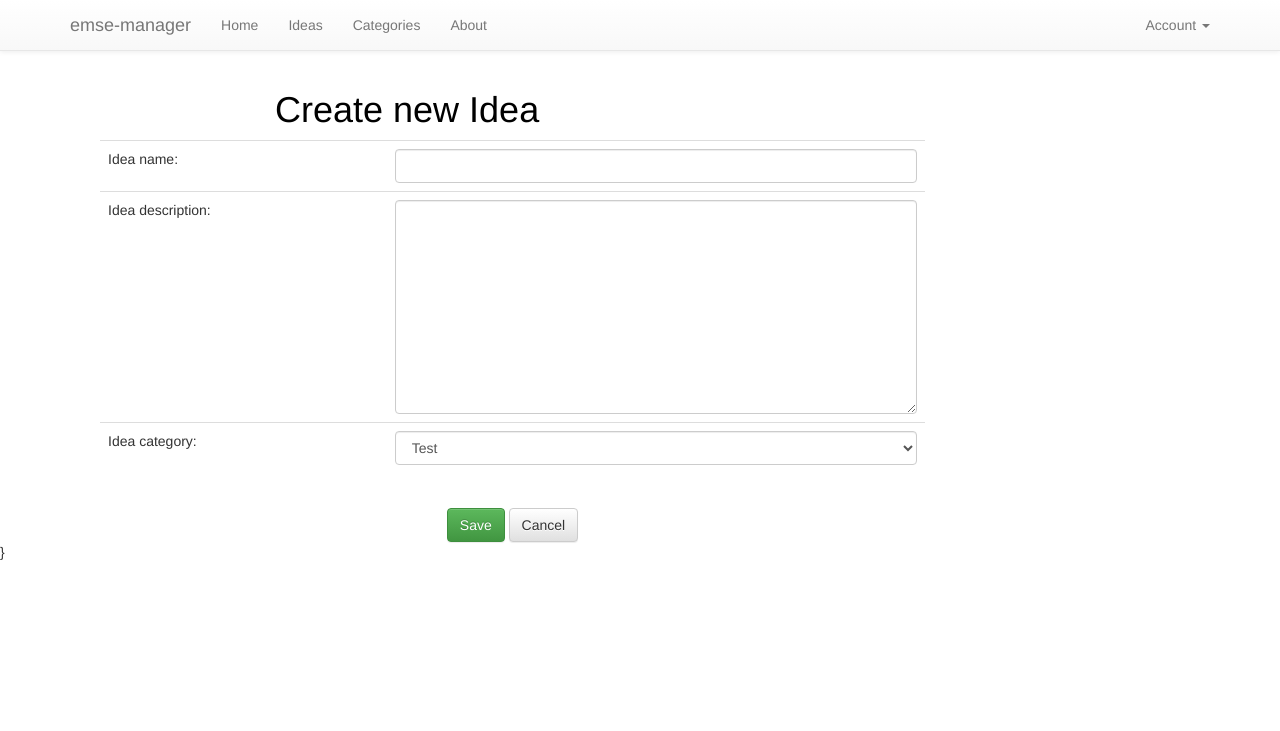
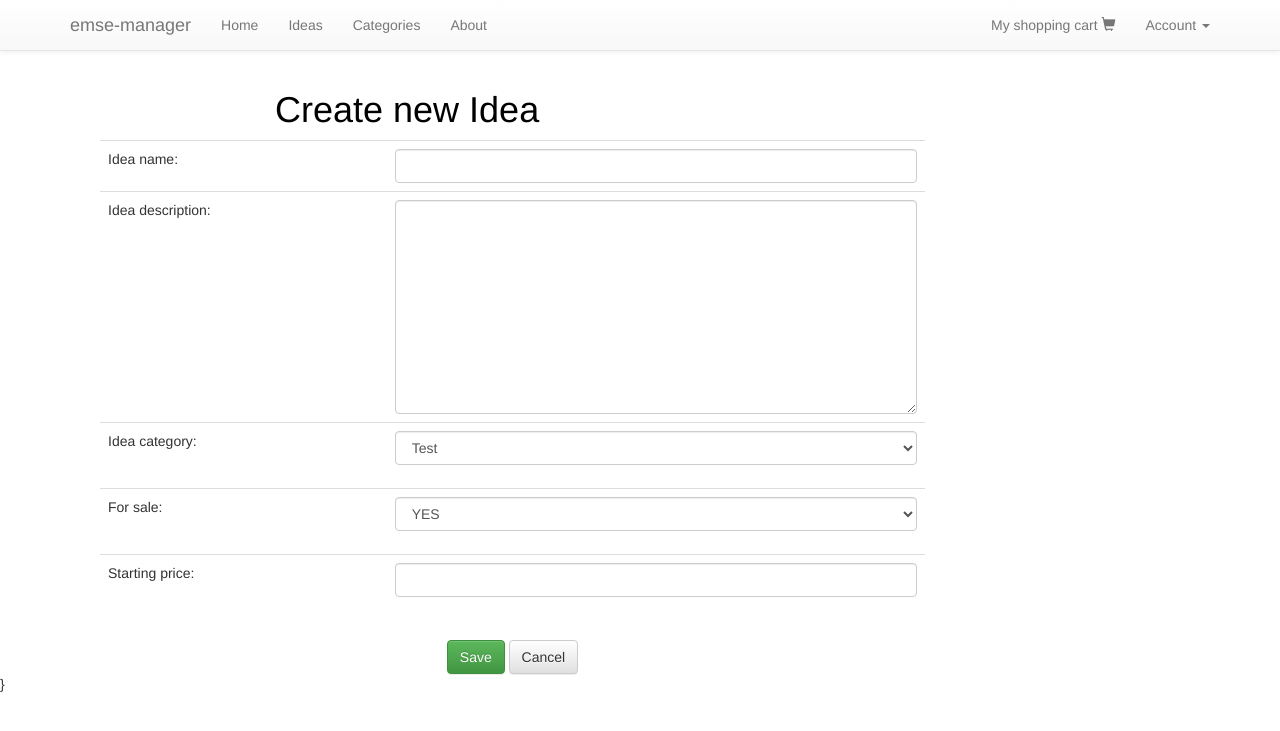
Before and after one commit to boimw/emse_manager, a Django app: page /ideas/new/ in a window 1280 px wide. Shown: the top 731 px of the page. Run offline with Django 3.2, Linux system fonts and the light colour scheme; a user stored in the database is signed in; data comes from the database, SQL or seed files in the repository; both versions use the stored data as it was after the commit; some libraries are stand-ins or nearby versions.

Commit message:
feature (idea buy/sell): add cart and stripe payment

```diff
--- a/emse-manager/ideas/models.py
+++ b/emse-manager/ideas/models.py
@@ -13,7 +13,9 @@ class Idea(VoteModel, models.Model):
 	name = models.CharField(max_length=50)
 	description = models.CharField(max_length=300)
 	catId = models.ForeignKey(Category, on_delete=models.CASCADE)
-	owner=models.ForeignKey(User,on_delete=models.CASCADE)
+	owner=models.ForeignKey(User,on_delete=models.CASCADE, related_name='idea_owner')
+	price = models.FloatField(default=0.0)
+	on_sale = models.BooleanField(default=False)
 
 class Comment(models.Model):
 	comment = models.CharField(max_length=50)
@@ -22,7 +24,6 @@ class Comment(models.Model):
 	idea = models.ForeignKey(Idea, on_delete=models.CASCADE)
 	owner = models.ForeignKey(User,on_delete=models.CASCADE)
 
-
 class Rating(models.Model):
 	userId = models.ForeignKey(User, on_delete=models.CASCADE)
 	ideaId = models.ForeignKey(Idea, on_delete=models.CASCADE)
--- a/emse-manager/ideas/templates/create.html
+++ b/emse-manager/ideas/templates/create.html
@@ -37,6 +37,31 @@
 							</div>
 						</td>
 					</tr>
+					<tr>
+						<td>For sale:</td>
+						<td>
+							<div class="form-group">
+								<select class="form-control" id="on_sale" name="on_sale">
+									<option value='True'
+									{% if idea.on_sale == True %}
+										selected
+									{% endif %}>YES</option>
+									<option value='False'
+									{% if idea.on_sale == False %}
+										selected
+									{% endif %}>NO</option>
+								</select>
+							</div>
+						</td>
+					</tr>
+					<tr>
+						<td>Starting price:</td>
+						<td>
+							<div class="form-group ">
+							    <input class="form-control" type="number" id="price" name="price">
+							</div>
+						</td>
+					</tr>
 				</tbody>
 			</table>
 			<div class="col-md-12 text-center">
--- a/emse-manager/ideas/views.py
+++ b/emse-manager/ideas/views.py
@@ -164,7 +164,9 @@ def create_idea(request):
 	idea_name = request.POST.get('idea_name')
 	idea_description = request.POST.get('idea_description')
 	idea_category = request.POST.get('category_select')
-	idea = Idea.objects.create(name = idea_name, description = idea_description, owner = user, catId = Category.objects.get(id=idea_category))
+	idea_on_sale = request.POST.get('on_sale')
+	idea_price = request.POST.get('price')
+	idea = Idea.objects.create(name = idea_name, description = idea_description, owner = user, catId = Category.objects.get(id=idea_category), on_sale = idea_on_sale, price = idea_price)
 	idea.save()
 	ideas_list = Idea.objects.all()
 	paginator = Paginator(ideas_list, 5) # Show 10 ideas per page
@@ -218,11 +220,15 @@ def update(request,idea_id):
 	idea_name = request.POST.get('idea_name')
 	idea_description = request.POST.get('idea_description')
 	idea_category = request.POST.get('category_select')
+	idea_on_sale = request.POST.get('on_sale')
+	idea_price = request.POST.get('price')
 	idea.name = idea_name
 	idea.description = idea_description
 	idea.catId = Category.objects.get(id=idea_category)
+	idea.on_sale = idea_on_sale
+	idea.price = idea_price
 	idea.save()
-	ideas = Idea.objects.all()
+	ideas_list = Idea.objects.all()
 
 	paginator = Paginator(ideas_list, 5) # Show 10 ideas per page
 
@@ -246,11 +252,10 @@ def update(request,idea_id):
 @login_required(login_url='/accounts/login/')
 def add_to_cart(request, idea_id):
 	idea = Idea.objects.get(id=idea_id)
-	quantity = request.POST.get('quantity')
 	cart = Cart(request)
-	cart.add(idea, idea.price, quantity)
+	cart.add(idea, idea.price)
 	return render(request, 'cart.html', context={
-                'info_message': "Successfully!", 'cart': cart
+                'info_message': "Idea added successfully!", 'cart': cart
 })
 
 @login_required(login_url='/accounts/login/')
--- a/emse-manager/profiles/templates/navbar.html
+++ b/emse-manager/profiles/templates/navbar.html
@@ -28,6 +28,9 @@
             {% if request.user.is_superuser %}
               <li><a href="{% url 'admin:index' %}"> Admin <span class="glyphicon glyphicon-warning-sign"></span></a></li>
             {% endif %}
+            {% if request.user.is_authenticated %}
+              <li {% if request.path == cart %} class="active" {% endif %}><a href="{% url 'cart'%}">My shopping cart <span class="glyphicon glyphicon-shopping-cart"></span></a></li>
+            {% endif %}
             <li class="dropdown">
               <a href="#" class="dropdown-toggle" data-toggle="dropdown" role="button" aria-haspopup="true" aria-expanded="false">Account <span class="caret"></span></a>
               <ul class="dropdown-menu">
@@ -39,7 +42,7 @@
 
                 <li class="dropdown-header">{{ user.username }}</li>
                 <li><a href="{% url 'profile' %}">My account</a></li>
-                <!-- <li><a href="{% url 'cart'%}">My cart</a></li> -->
+                <li><a href="{% url 'cart'%}">My cart</a></li>
                  <li role="separator" class="divider"></li>
                 <li><a href="{% url 'account_logout' %}">Logout</a></li>
               {% endif %}
```
Also changed, not shown: emse-manager/ideas/templates/edit.html (+25 -0 lines), emse-manager/ideas/templates/idea.html (+5 -5 lines), emse-manager/db.sqlite3, emse-manager/ideas/migrations/0008_auto_20171130_1927.py (added), emse-manager/ideas/migrations/0009_auto_20171130_1928.py (added), emse-manager/ideas/migrations/0010_auto_20171130_1929.py (added), emse-manager/ideas/migrations/0011_auto_20171130_1931.py (added), emse-manager/ideas/migrations/0012_auto_20171130_2007.py (added).
